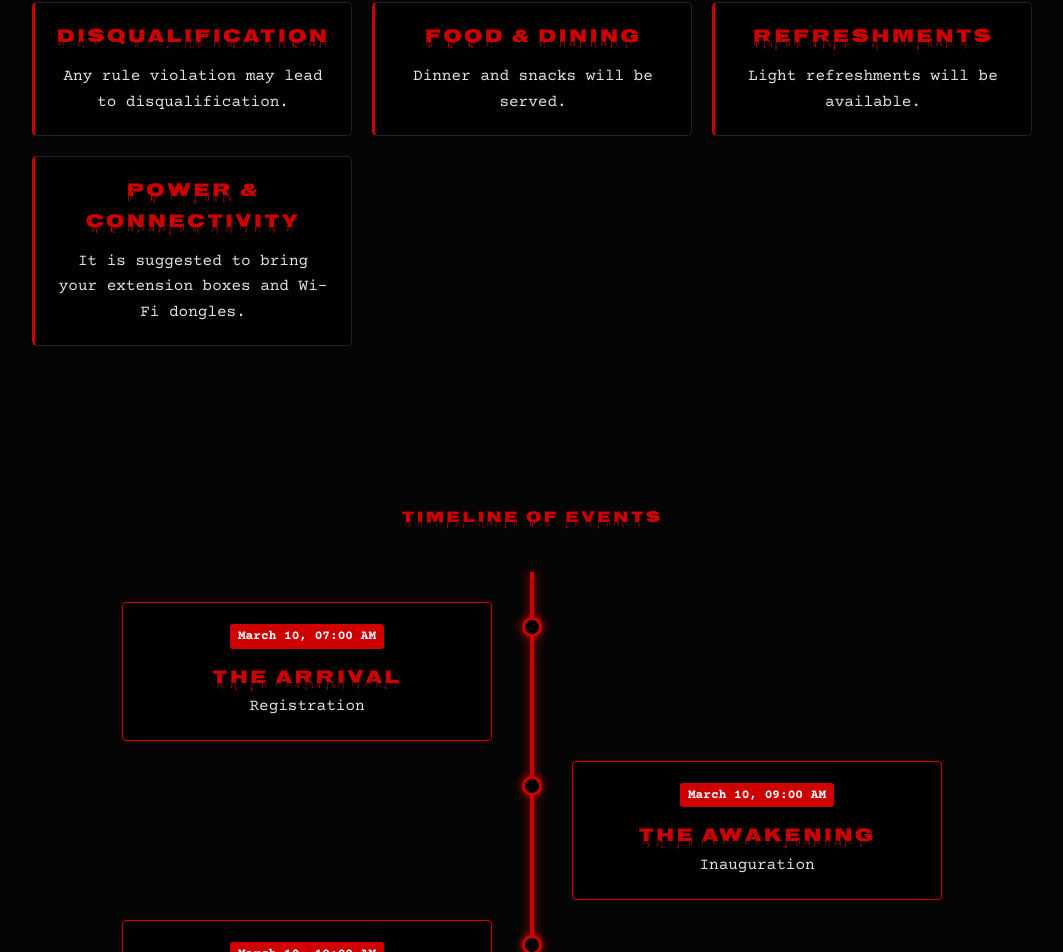
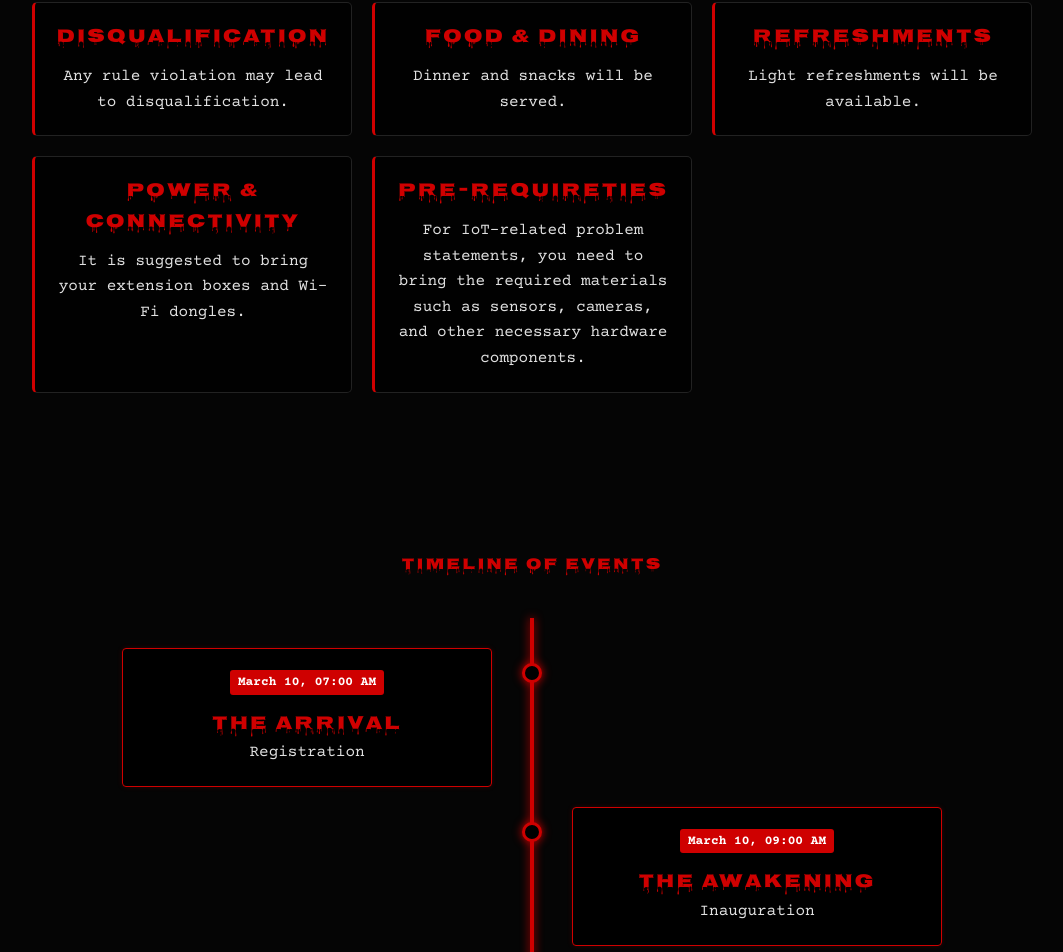
Before and after one commit to codeathon40pec/Registration-website, a React (Vite) app: page / in a window 1280 px wide. Shown: the part 2086-3038 px from the top of the page, without its empty margins (108-1171 px from the left). Built offline with nearby package versions, Linux system fonts and the light colour scheme; no server answers.

Commit message:
Update Rule

```diff
--- a/src/components/Rules.jsx
+++ b/src/components/Rules.jsx
@@ -15,6 +15,7 @@ const Rules = () => {
         { id: 11, title: "Food & Dining", desc: "Dinner and snacks will be served." },
         { id: 12, title: "Refreshments", desc: "Light refreshments will be available." },
         { id: 13, title: "Power & Connectivity", desc: "It is suggested to bring your extension boxes and Wi-Fi dongles." },
+        { id: 14, title: "Pre-Requireties", desc: "For IoT-related problem statements, you need to bring the required materials such as sensors, cameras, and other necessary hardware components."},
     ];
 
     return (
```
